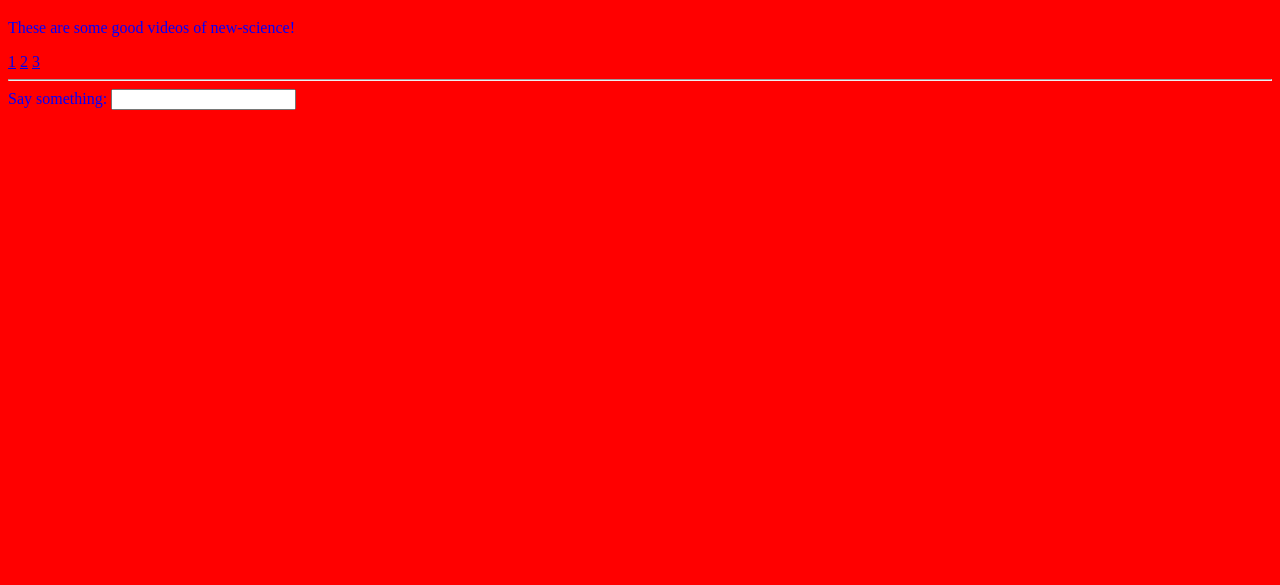
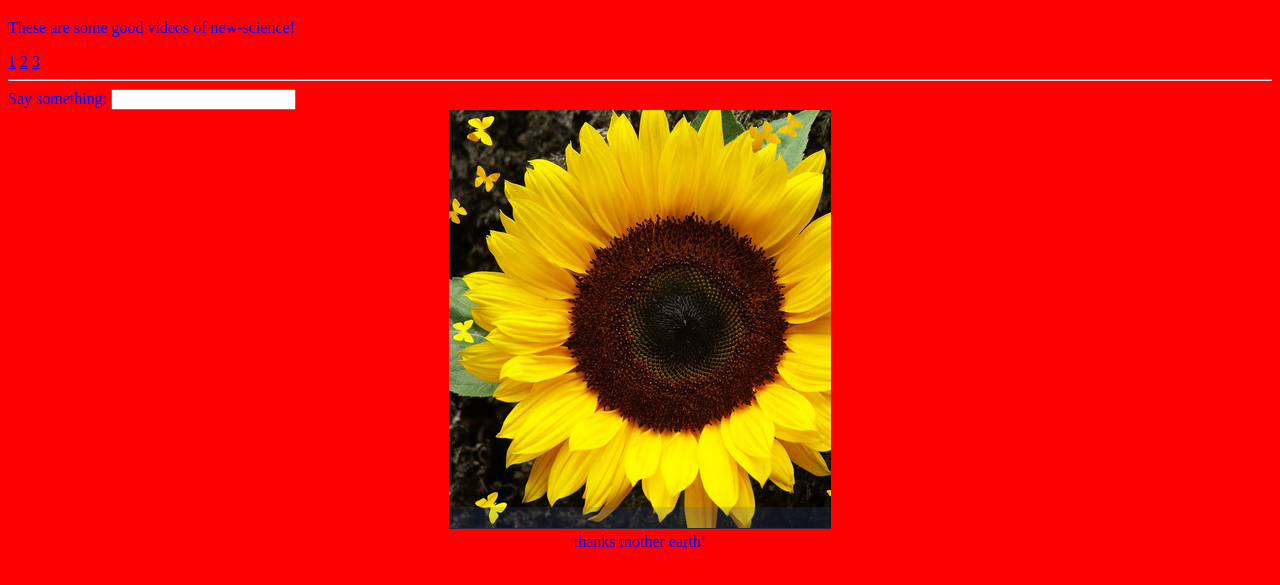
Before and after one commit to rickbala/local-apache2, a plain HTML site: page index.html in a window 1280 px wide. Shown: the part 61-646 px from the top of the page. Drawn offline with nearby package versions, Linux system fonts and the light colour scheme.

Commit message:
img folder added

```diff
--- a/index.html
+++ b/index.html
@@ -10,6 +10,9 @@
 		body {
 			background-color: red;
 			color: blue;
+		}
+		img {
+			text-align: center;
 		}
 	</style>
 
@@ -28,6 +31,10 @@
 		<a href="https://www.youtube.com/watch?v=TLg4YlAgVhk">3</a>
 		<hr>
 		Say something: <input type="text" ng-model="guestName">
+		<div align="center">
+			<img src="img/girassol.png">
+			<br/>thanks mother earth!
+		</div>
 	</div>
 	</body>
 
```
Also changed, not shown: img/girassol.png (added).
